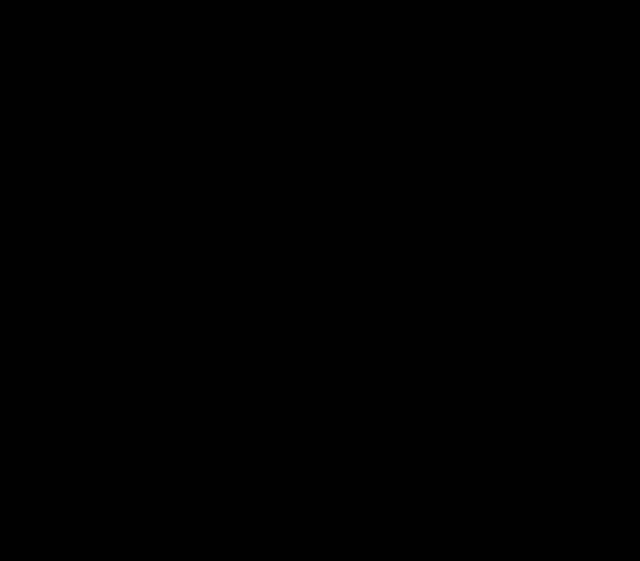
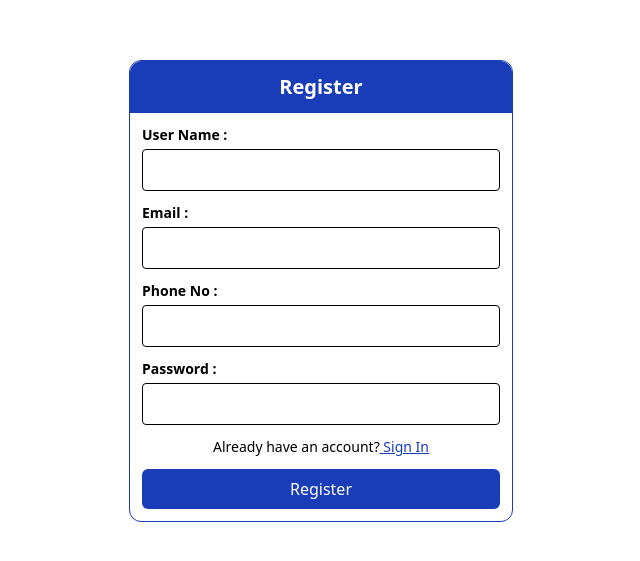
Before and after one commit to Amith567/BlogsterZone, a React (Vite) app in the folder frontend/: page /register in a window 1280 px wide. Shown: the part 109-670 px from the top of the page, without its empty margins (319-959 px from the left). Built offline with nearby package versions, Linux system fonts and the light colour scheme.

Commit message:
register page completed

```diff
--- a/frontend/src/Pages/Auth/SignIn.jsx
+++ b/frontend/src/Pages/Auth/SignIn.jsx
@@ -1,11 +1,36 @@
 import React from 'react'
+import { Link } from 'react-router-dom'
 
 const SignIn = () => {
   return (
     <>
-    <div className='w-full min-h-screen bg-black'>
-      <div>hu</div>
-    </div>
+      <div className='w-full min-h-screen flex items-center justify-center '>
+        <div className='w-sm rounded-xl border-blue-800 border-1'>
+          <p className='bg-blue-800 text-white text-center py-3 text-xl font-semibold rounded-t-xl'>Register</p>
+          <form className='p-3'>
+            <div className='mb-3'>
+              <label className='label-items'>User Name :</label>
+              <input type="text" className='inp-items'/>
+            </div>
+              <div className='mb-3'>
+              <label className='label-items'>Email :</label>
+              <input type="email" className='inp-items' />
+            </div>
+              <div className='mb-3'>
+              <label className='label-items'>Phone No :</label>
+              <input type="number" className='inp-items' />
+            </div>
+
+            <div className='mb-3'>
+              <label className='label-items'>Password :</label>
+              <input type="password" className='inp-items' />
+            </div>
+
+            <p className='text-sm text-center mb-3'>Already have an account?<span className='underline text-blue-800 cursor-pointer'><Link to='/login'> Sign In</Link></span></p>
+            <button className='w-full bg-blue-800 hover:bg-blue-900 text-white py-2 rounded-md '>Register</button>
+          </form>
+        </div>
+      </div>
     </>
   )
 }
--- a/frontend/src/Pages/Auth/SignUp.jsx
+++ b/frontend/src/Pages/Auth/SignUp.jsx
@@ -26,6 +26,3 @@ const Signup = () => {
 }
 
 export default Signup
-
-// Already have an account? Sign In
-// Don’t have an account? Sign Up
--- a/frontend/src/index.css
+++ b/frontend/src/index.css
@@ -17,3 +17,13 @@
     @apply w-full border focus:ring-2 focus:ring-blue-300 rounded px-3 py-2;
   }
 }
+input[type="number"]::-webkit-inner-spin-button,
+input[type="number"]::-webkit-outer-spin-button {
+  -webkit-appearance: none;
+  margin: 0;
+}
+
+/* Firefox */
+input[type="number"] {
+  -moz-appearance: textfield;
+}
```
